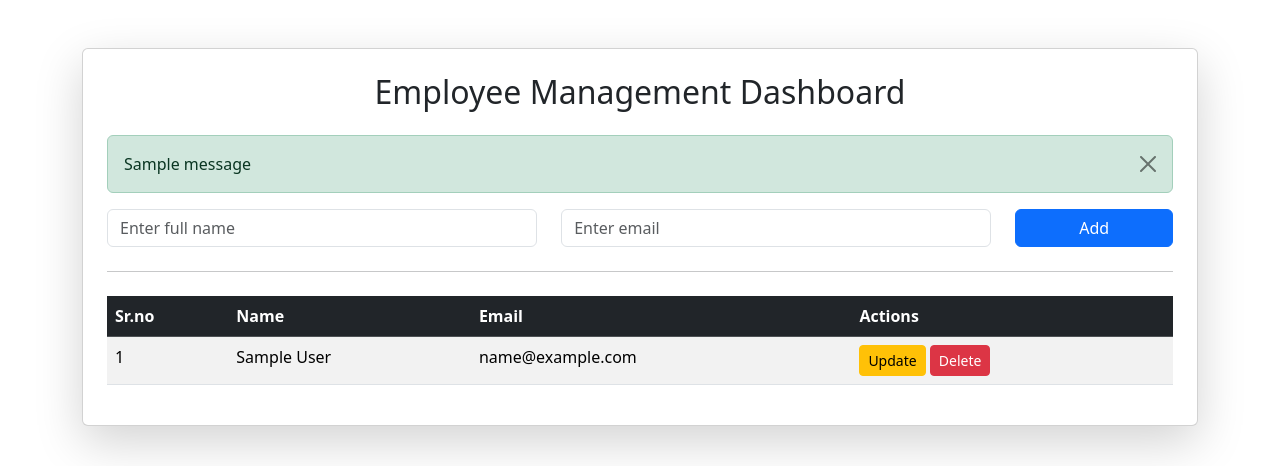
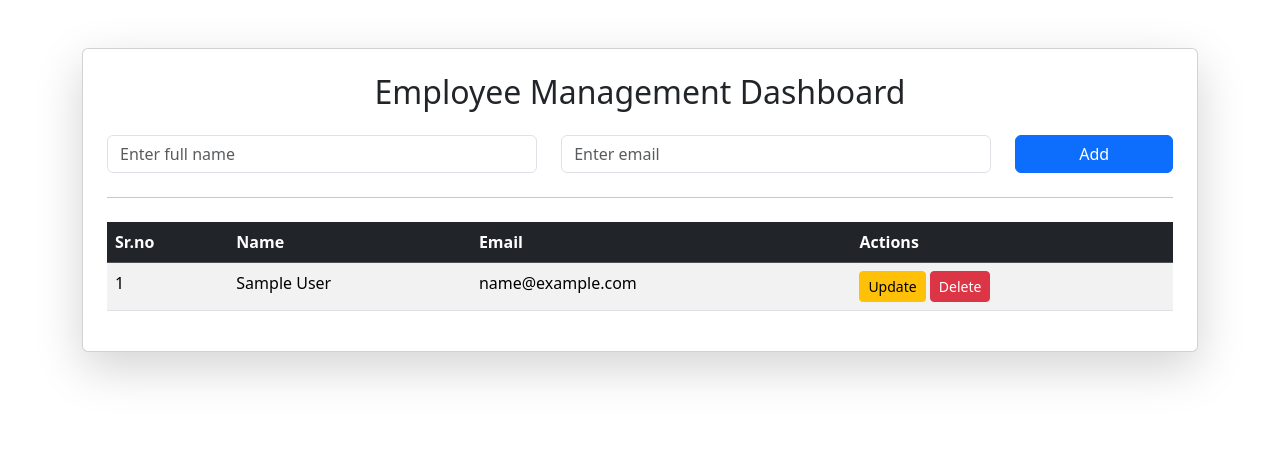
Before and after one commit to Ashu1792/CRUD-APP, a Flask app: page / in a window 1280 px wide. Shown: the part 56-522 px from the top of the page. Run offline with Flask 3, Linux system fonts and the light colour scheme; tables that the repository leaves empty hold one stand-in row (values such as "Sample post"); one stand-in notice (Sample message) is shown.

Commit message:
Initial commit

```diff
--- a/templates/index.html
+++ b/templates/index.html
@@ -5,17 +5,6 @@
 
     <div class="card shadow-lg p-4">
         <h2 class="text-center mb-4">Employee Management Dashboard</h2>
-
-         {% with messages = get_flashed_messages(with_categories=true) %}
-        {% if messages %}
-        {% for category, message in messages %}
-        <div class="alert alert-{{ category }} alert-dismissible fade show" role="alert">
-            {{ message }}
-            <button type="button" class="btn-close" data-bs-dismiss="alert"></button>
-        </div>
-        {% endfor %}
-        {% endif %}
-        {% endwith %}
 
         <form action="{{ url_for('add_employee') }}" method="post">
             <div class="row">
```
